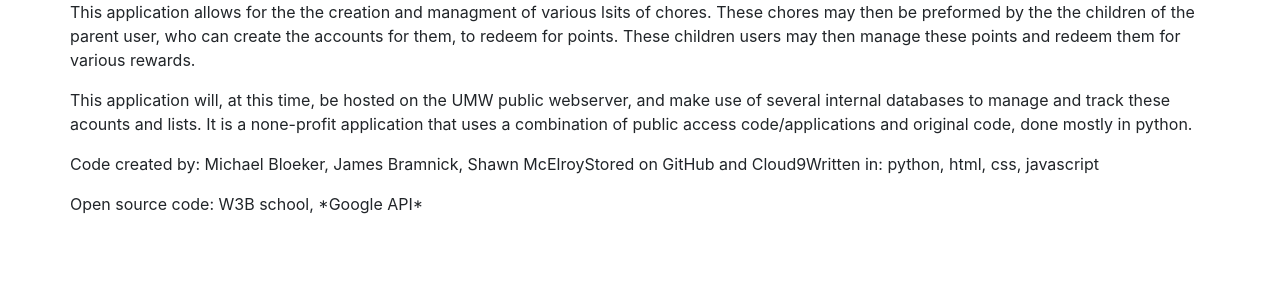
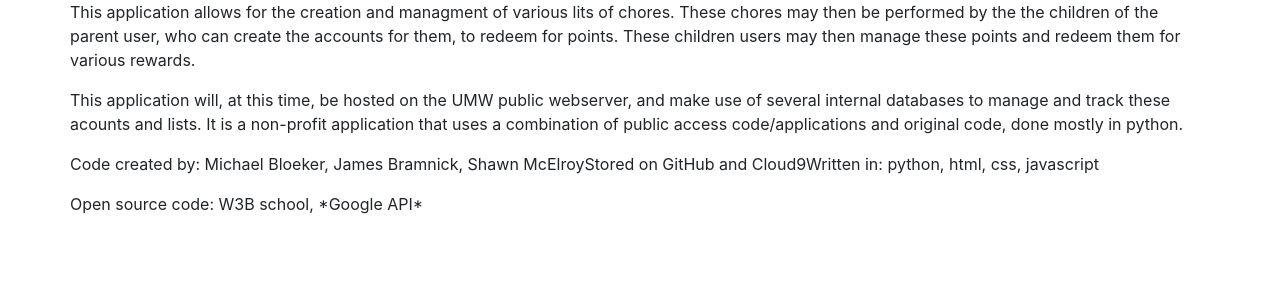
Before and after one commit to jbramnick/ChoreList, a Flask app: page /about in a window 1280 px wide. Shown: the part 56-356 px from the top of the page. Run offline with Flask 2, Linux system fonts and the light colour scheme; the visitor is signed in with stand-in values (Sample User, id 1); parts of the project's set-up code (start-up, migrations or seed data) failed here and were passed over; some libraries are stand-ins or nearby versions.

Commit message:
About Word fix

```diff
--- a/startbootstrap-thumbnail-gallery-gh-pages/startbootstrap-thumbnail-gallery-gh-pages/templates/About.html
+++ b/startbootstrap-thumbnail-gallery-gh-pages/startbootstrap-thumbnail-gallery-gh-pages/templates/About.html
@@ -3,12 +3,12 @@
 {% block content %}
 
       <div class="row text-center text-lg-left">
-        <p>This application allows for the the creation and managment of various lsits of chores. These chores may then be preformed by the
+        <p>This application allows for the creation and managment of various lits of chores. These chores may then be performed by the
         the children of the parent user, who can create the accounts for them, to redeem for points. These children users may then manage
         these points and redeem them for various rewards.</p>
         <p>
           This application will, at this time, be hosted on the UMW public webserver, and make use of several internal databases to manage
-          and track these acounts and lists. It is a none-profit application that uses a combination of public access code/applications and
+          and track these acounts and lists. It is a non-profit application that uses a combination of public access code/applications and
           original code, done mostly in python.
         </p>
         <p>Code created by: Michael Bloeker, James Bramnick, Shawn McElroy</p>
```
